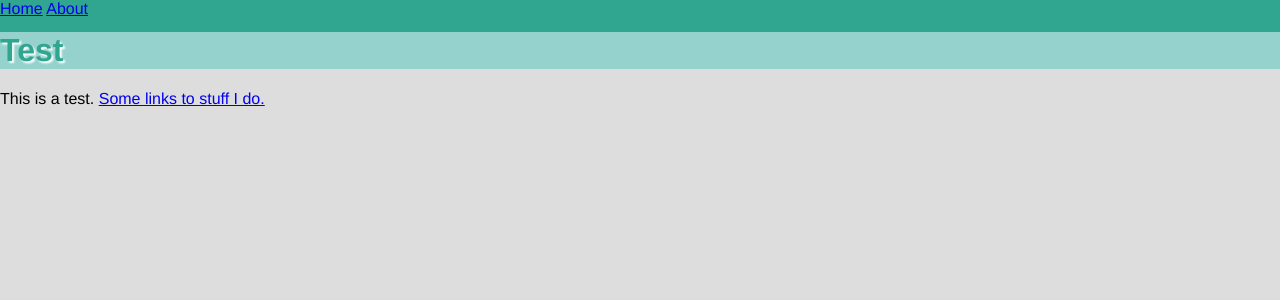
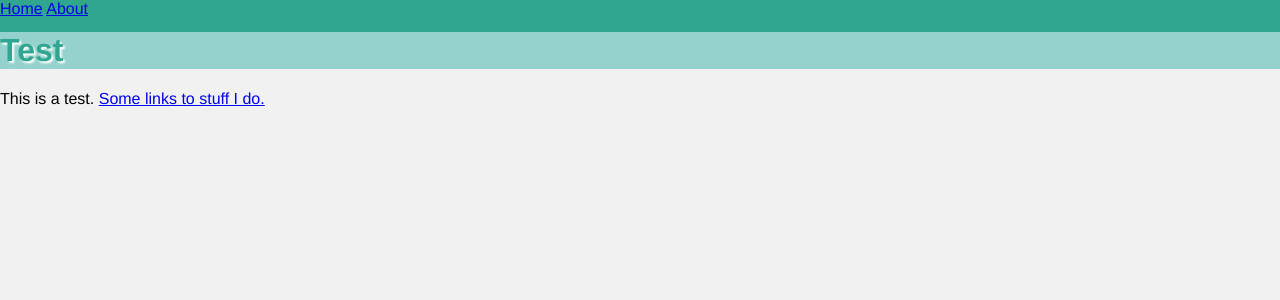
Before and after one commit to LKS90/LKS90.github.io, a Jekyll site: the page built from index.html, in a window 1280 px wide and 1400 px high. Shown: the top 300 px of the window. Built offline with Jekyll 4.4.1, drawn with Linux system fonts in a browser that asks for light colours.

Commit message:
Update main.css

```diff
--- a/css/main.css
+++ b/css/main.css
@@ -23,6 +23,6 @@ h1 {
 .content {
     font-family: "Helvetica Neue", "Arial", sans-serif;
     height: 1500px;
-    background-color: #ddd;
+    background-color: #f1f1f1;
     margin-top: 2rem;
 }
```
